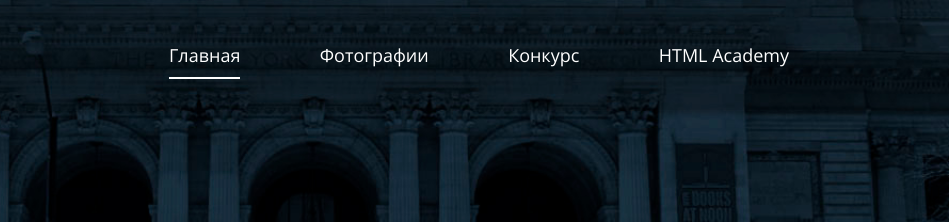
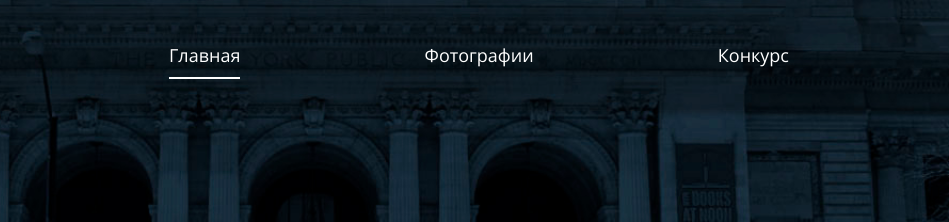
Before and after one commit to WebDeveloperUA/Pink, a website: page source/index.html in a window 1280 px wide. Shown: the top 222 px of the page, 331-1280 px from the left. Drawn offline with nearby package versions, Linux system fonts and the light colour scheme; files that its build step writes are made by us from their sources.

Commit message:
Deleted the extra menu item

```diff
--- a/source/index.html
+++ b/source/index.html
@@ -24,7 +24,6 @@
                         <li class="site-list__item site-list__item--active"><a href="./index.html">Главная</a></li>
                         <li class="site-list__item"><a href="./form.html">Фотографии</a></li>
                         <li class="site-list__item"><a href="./form.html">Конкурс</a></li>
-                        <li class="site-list__item"><a href="./form.html">HTML Academy</a></li>
                     </ul>
                 </nav>
             </div>
```
Also changed, not shown: source/form.html (+0 -1 lines), build/form.html, build/index.html, 1 other file.
